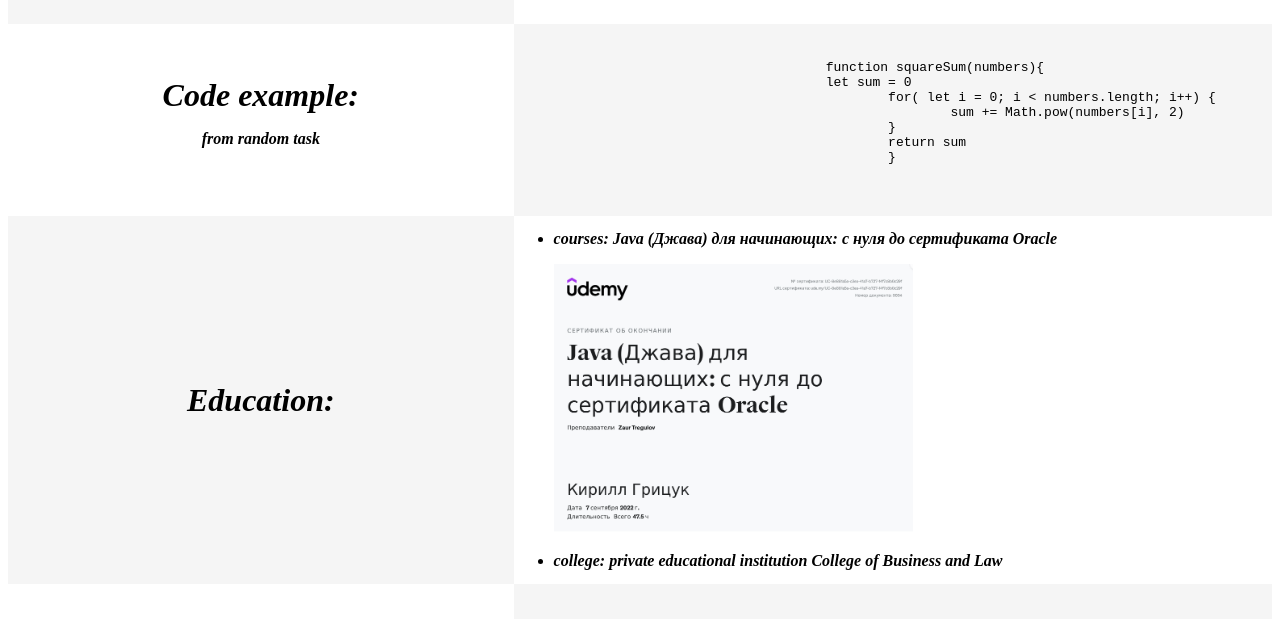
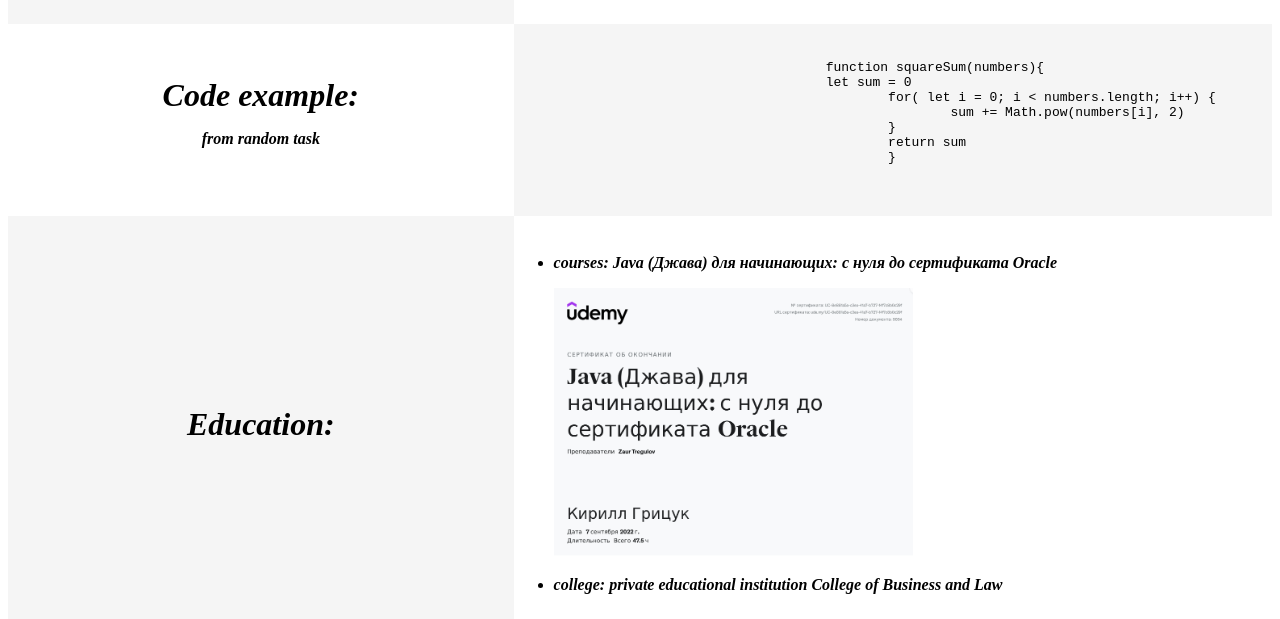
Before and after one commit to mlgyw/rsschool-cv, a plain HTML site: page index.html in a window 1280 px wide. Shown: the part 672-1291 px from the top of the page. Drawn offline with Linux system fonts and the light colour scheme.

Commit message:
feat: add indent

```diff
--- a/style.css
+++ b/style.css
@@ -122,7 +122,7 @@
 	display: flex;
 	justify-content: center;
 	align-items: center;
-	height: 23em;
+	height: 26em;
 	width: 40%;
 	background-color: whitesmoke;
 }
@@ -131,7 +131,7 @@
 	display: flex;
 	justify-content: center;
 	align-items: center;
-	height: 23em;
+	height: 26em;
 	width: 60%;
 	background-color: white;
 }
```
